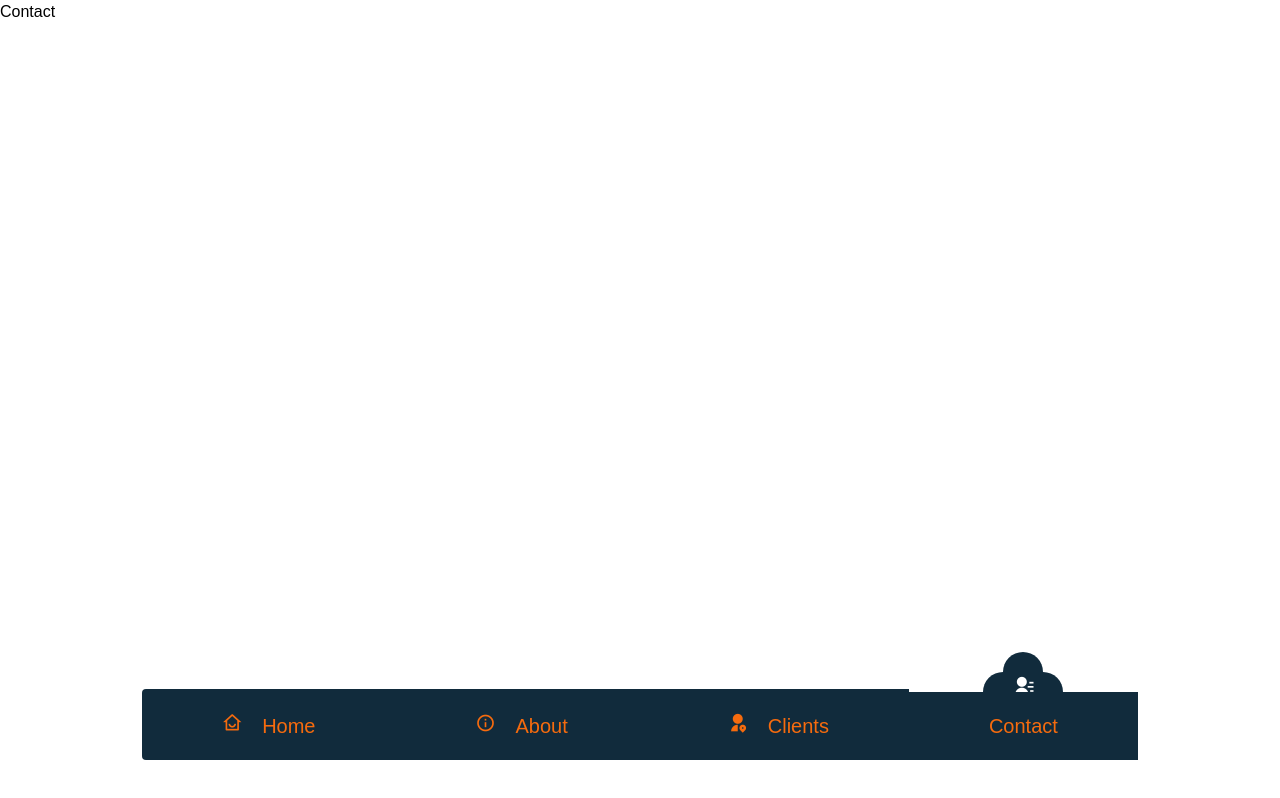
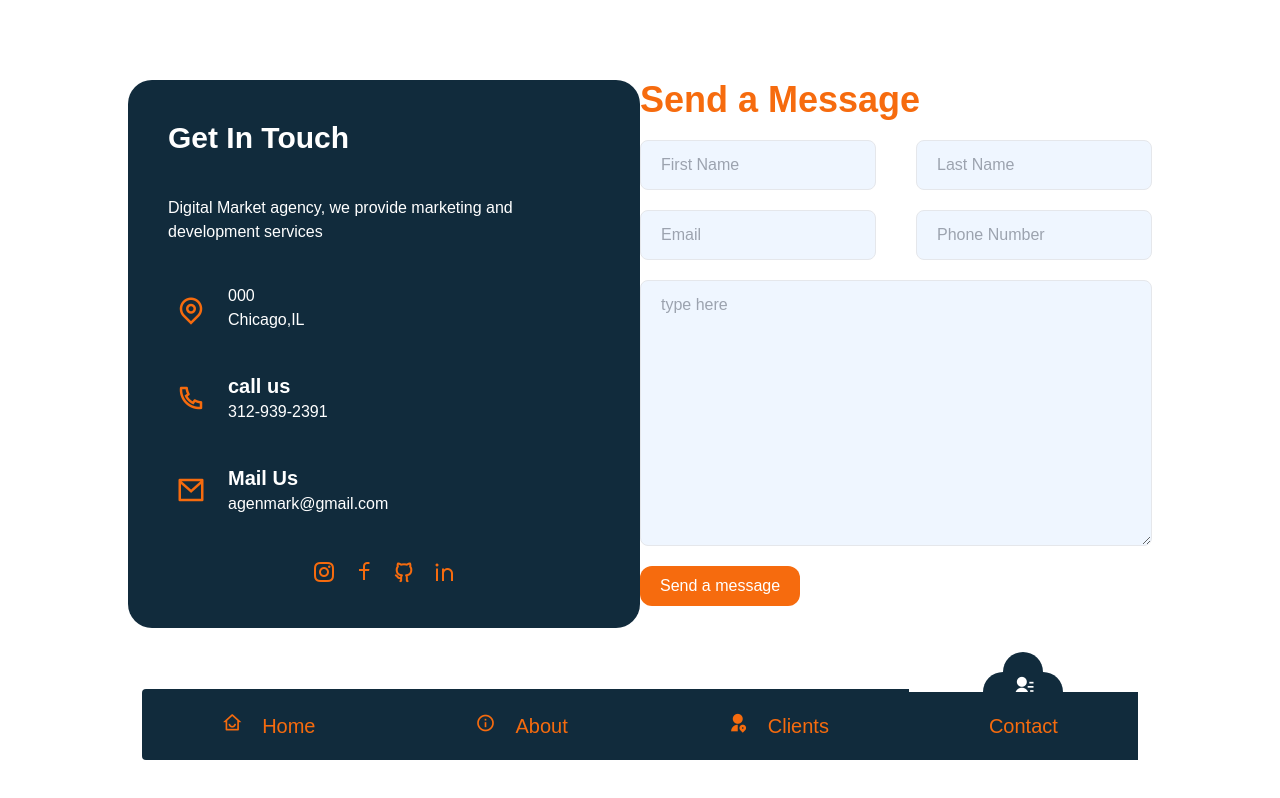
Before and after one commit to Tduncan14/agencytailwind, a React (Create React App) app: page /contact in a window 1280 px wide. Shown: the top 798 px of the page. Built offline with nearby package versions, Linux system fonts and the light colour scheme.

Commit message:
keep moving forward

```diff
--- a/src/pages/Client/Number.js
+++ b/src/pages/Client/Number.js
@@ -17,11 +17,29 @@ function Numbers (){
 
     return(
 
+
         <div className="pr-36 pl-16 mt-20">
-            <div className="bg-secondary flex space-x-10 p-5">
-                 <div className="flex flex-col space-y-5">
-                     <h1 className="font-semibold text-7xl text-white">152</h1>
-                     <h1 className="text-white font-semibold text-2xl">Clients</h1>
+
+           <h1 className='text-2xl text-gray-600 my-5'>  Until today we have provided our services to ...</h1>
+
+
+            <div className="bg-secondary flex space-x-10 p-5 justify-between rounded ">
+                 <div className="flex flex-col space-y-2">
+                     <h1 className="font-semibold text-9xl text-white">152</h1>
+                     <h1 className="text-white  text-2xl">Clients</h1>
+                 </div>
+
+
+                 <div className="flex flex-col space-y-2">
+                     <h1 className="font-semibold text-9xl text-white">485</h1>
+                     <h1 className="text-white  text-2xl">Projects</h1>
+                 </div>
+
+
+
+                 <div className="flex flex-col space-y-2">
+                     <h1 className="font-semibold text-9xl text-white">24</h1>
+                     <h1 className="text-white text-2xl">Locations</h1>
                  </div>
             </div>
         </div>
--- /dev/null
+++ b/src/pages/Contact/Address.js
@@ -0,0 +1,79 @@
+import React from 'react';
+
+
+
+function Address(){
+
+
+
+
+
+
+ return(
+     <div className="flex justify-center">
+         <div className="bg-primary rounded-3xl flex-col space-y-10 p-10 text-white">
+            <h1 className="text-3xl font-semibold"> Get In Touch </h1>
+            <p >Digital Market agency, we provide marketing and development services</p>
+
+
+            <div className="flex space-x-5">
+                 <div className="h-10 w-10 p-2">
+                 <i className="ri-map-pin-line text-3xl text-secondary"></i>
+                 </div>
+
+                 <div>
+                     <p>000</p>
+                     <p>Chicago,IL</p>
+                 </div>
+            </div>
+
+
+
+            <div className="flex space-x-5">
+                 <div className="h-10 w-10 p-2">
+                 <i className="ri-phone-line text-3xl text-secondary"></i>
+                 </div>
+
+                 <div>
+                   <h1 className="font-semibold text-xl"> call us</h1>
+                     <p>312-939-2391</p>
+                 </div>
+            </div>
+
+
+
+
+            <div className="flex space-x-5">
+                 <div className="h-10 w-10 p-2">
+                 <i className="ri-mail-line text-3xl text-secondary"></i>
+                 </div>
+
+                 <div>
+                   <h1 className="font-semibold text-xl">Mail Us</h1>
+                     <p>agenmark@gmail.com</p>
+                 </div>
+            </div>
+
+
+
+           <div class="flex space-x-4 justify-center mt-4 text-secondary">
+            <i className="ri-instagram-line text-2xl cursor-pointer hover:text-primary hover: transform:scale-105  hover:duration-300 hover:bg-secondary" ></i>
+            <i className="ri-facebook-line text-2xl cursor-pointer hover:text-primary hover: transform:scale-105  hover:duration-300 hover:bg-secondary"></i>
+            <i className="ri-github-line text-2xl cursor-pointer hover:text-primary hover: transform:scale-105  hover:duration-300 hover:bg-secondary"></i>
+            <i className="ri-linkedin-line text-2xl cursor-pointer hover:text-primary hover: transform:scale-105  hover:duration-300 hover:bg-secondary"></i>
+            </div>
+
+
+         </div>
+
+     </div>
+ )
+
+
+}
+
+
+
+
+
+export default Address
--- a/src/pages/Contact/Contact.js
+++ b/src/pages/Contact/Contact.js
@@ -1,15 +1,19 @@
 import React from 'react';
 import Layout from '../../components/Layout';
-
+import Address from './Address';
+import ContactForm from './ContactForm';
 
 function Contact(){
 
 
 return(
     <Layout>
-    <div>
-        Contact
-    </div>
+
+           <div className="grid grid-cols-2 px-32 mt-20 mb-10">
+                     <Address />
+                     <ContactForm />
+           </div>
+
     </Layout>
 )
 
--- /dev/null
+++ b/src/pages/Contact/ContactForm.js
@@ -0,0 +1,57 @@
+import React from 'react'
+import Layout from '../../components/Layout'
+import Address from './Address'
+
+
+function ContactForm(){
+
+
+
+
+
+    return(
+     <div>
+         <form className='flex flex-col spacey-y-10'>
+             <h1 className="text-4xl font-semibold text-secondary mb-5">Send a Message</h1>
+
+
+             <div className="flex space-x-10 mb-5">
+                 <input type="text" placeholder='First Name'
+                 className="border py-3 px-5 bg-blue-50 focus:out rounded-lg outline-none text-gray-500 w-full" />
+
+
+                 <input type ="text" placeholder="Last Name"
+                  className="border py-3 px-5 bg-blue-50 focus:out rounded-lg outline-none text-gray-500 w-full"/>
+             </div>
+
+             <div className="flex space-x-10 mb-5">
+                 <input type="text" placeholder='Email'
+                 className="border py-3 px-5 bg-blue-50 focus:out rounded-lg outline-none text-gray-500 w-full" />
+
+
+                 <input type ="text" placeholder="Phone Number"
+                  className="border py-3 px-5 bg-blue-50 focus:out rounded-lg outline-none text-gray-500 w-full"/>
+             </div>
+
+
+             <div className="flex space-x-10">
+                 <textarea type="text"
+                 placeholder='type here'
+                 rows={10}
+                 className="border py-3 px-5 bg-blue-50 focus:out rounded-lg outline-none text-gray-500 w-full" />
+
+
+
+             </div>
+
+             <button className="text-white bg-secondary px-5 py-2 rounded-xl mt-5 max-w-max flex justify-end">Send a message</button>
+         </form>
+
+
+     </div>
+    )
+
+}
+
+
+export default ContactForm
--- a/src/pages/Home/Home.js
+++ b/src/pages/Home/Home.js
@@ -23,7 +23,7 @@ function Home(){
 
 return(
     <Layout>
-    <div className='px-32'>
+    <div className='px-32 sm:px-2'>
     <Intro />
     <Marketing />
     <WhyMarket/>
--- a/src/pages/Home/Intro.js
+++ b/src/pages/Home/Intro.js
@@ -5,11 +5,11 @@ function Intro(){
 
 
     return(
-        <div className="grid grid-cols-2 h-screen items-center">
+        <div className="grid grid-cols-2  sm:grid-cols-1 h-screen items-center sm:mt-20">
 
 
             <div className="flex flex-col space-y-10">
-                <h1 className="text-7xl font-semibold text-priamry">The Best <br /> <b className="text-secondary"> Marketing </b></h1>
+                <h1 className="text-7xl font-semibold text-primary sm:text-5xl">The Best <br /> <b className="text-secondary"> Marketing </b></h1>
                 <h1 className="text-5xl font-semibold">Doesn't feel like marketing</h1>
 
                 <button className="px-16 py-5 bg-secondary text-white  max-w-max hover:bg-primary">Get Started</button>
--- a/src/pages/Home/Marketing.js
+++ b/src/pages/Home/Marketing.js
@@ -37,8 +37,8 @@ import React from 'react';
 
     return(
         <>
-        <h1 className="text-5xl font-semibold text-primary">Want to boost your business growth ?</h1>
-        <h1 className="text-7xl font-semibold text-primary mt-10"> The <b className="text-secondary">Solution</b> is here ...</h1>
+        <h1 className="text-5xl font-semibold text-primary sm:text-3xl sm:mt-10">Want to boost your business growth ?</h1>
+        <h1 className="text-7xl font-semibold text-primary mt-10 sm:text-5xl"> The <b className="text-secondary">Solution</b> is here ...</h1>
 
 
         <p className=" text-gray-600 text-xl mt-10">
@@ -49,7 +49,7 @@ import React from 'react';
         </p>
 
 
-        <div className="grid grid-cols-2 gap-20 mt-10">
+        <div className="grid grid-cols-2 gap-20 mt-10 sm:grid-cols-1">
             {
                 strategies.map(item=>(
                     <div className='border border-primary p-5 flex-col space-y-5 rounded transform hover:scale-105 duration-300'>
--- a/tailwind.config.js
+++ b/tailwind.config.js
@@ -10,5 +10,21 @@ module.exports = {
         "green":"#00FF00"
       }
     },
+     screens:{
+      sm:{max:"640px"},
+      // => @media (min-width: 640px) { ... }
+
+      md:{max:"768px"},
+      // => @media (min-width: 768px) { ... }
+
+      lg: {max:'1024px'},
+      // => @media (min-width: 1024px) { ... }
+
+      xl:{ max:'1280px'},
+      // => @media (min-width: 1280px) { ... }
+
+      xxl:{max:'1536px'}
+      // => @media (min-width: 1536px) { ... }
+     }
   },
   plugins: [],}
```
